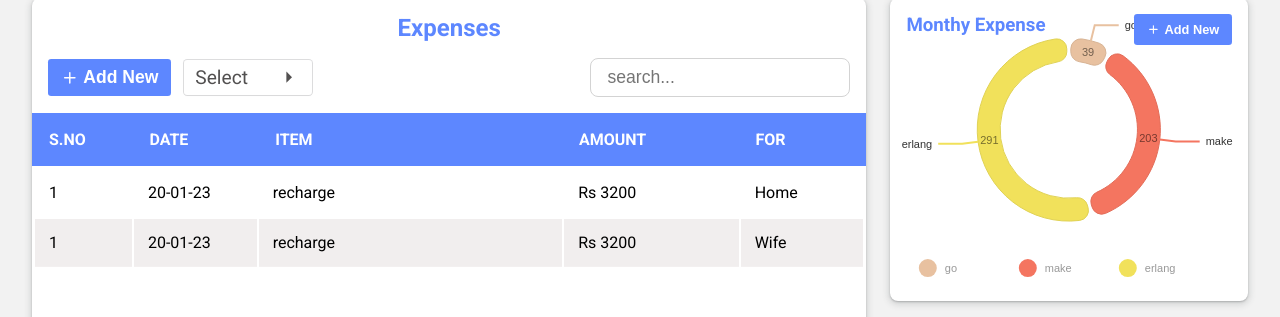
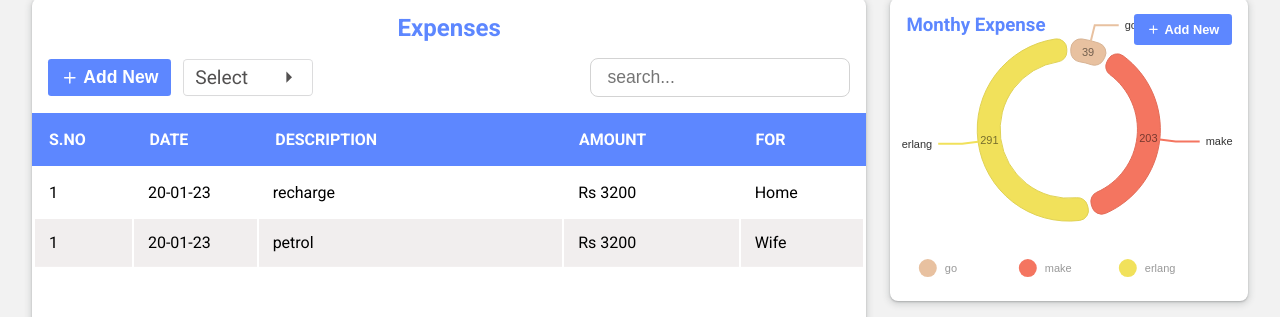
Before and after one commit to gamitej/Personal-Investment, a React (Vite) app in the folder client/: page /expenses in a window 1280 px wide. Shown: the part 130-447 px from the top of the page. Built offline with nearby package versions, Linux system fonts and the light colour scheme.

Commit message:
BUILD : expense modal for expense table

```diff
--- a/client/src/components/modal/Modal.scss
+++ b/client/src/components/modal/Modal.scss
@@ -19,6 +19,8 @@
     padding: 1rem;
 
     h3 {
+      text-transform: uppercase;
+      font-size: 1.3rem;
       text-align: center;
       color: #5d87ff;
       font-weight: 600;
--- a/client/src/components/modal/Modal.tsx
+++ b/client/src/components/modal/Modal.tsx
@@ -3,6 +3,7 @@ import "./Modal.scss";
 import { CgClose } from "react-icons/cg";
 
 interface ModalProps {
+  title: string;
   isOpen: boolean;
   onClose: () => void;
   modalWidth?: string;
@@ -14,6 +15,7 @@ const Modal = ({
   isOpen,
   onClose,
   children,
+  title = "TITLE",
   modalWidth = "20rem",
   modalHeight = "20rem",
 }: ModalProps) => {
@@ -35,7 +37,7 @@ const Modal = ({
     >
       <div className="modal" style={{ width: modalWidth, height: modalHeight }}>
         <div className="modal-head">
-          <h3>TITLE</h3>
+          <h3>{title}</h3>
           <div onClick={onClose} className="close">
             <CgClose />
           </div>
--- a/client/src/pages/Expenses/ExpenseTable.tsx
+++ b/client/src/pages/Expenses/ExpenseTable.tsx
@@ -7,7 +7,7 @@ import AddButton from "@/components/button/AddButton";
 const cols = [
   { label: "S.no", value: "no", width: "2rem" },
   { label: "Date", value: "date", width: "3rem" },
-  { label: "Item", value: "item", width: "10rem" },
+  { label: "Description", value: "desc", width: "10rem" },
   { label: "Amount", value: "amount", width: "5rem" },
   { label: "For", value: "for", width: "3rem" },
 ];
@@ -16,14 +16,14 @@ const rows = [
   {
     no: "1",
     date: "20-01-23",
-    item: "recharge",
+    desc: "recharge",
     amount: "Rs 3200",
     for: "Home",
   },
   {
     no: "1",
     date: "20-01-23",
-    item: "recharge",
+    desc: "petrol",
     amount: "Rs 3200",
     for: "Wife",
   },
--- /dev/null
+++ b/client/src/pages/Expenses/components/ExpenseModal.tsx
@@ -0,0 +1,27 @@
+import { FC } from "react";
+import "./ExpenseModal.scss";
+import Modal from "@/components/modal/Modal";
+
+interface ExpenseModalProps {
+  isOpen: boolean;
+  onClose: () => void;
+}
+
+const ExpenseModal: FC<ExpenseModalProps> = ({ isOpen, onClose }) => {
+  /**
+   * TSX
+   */
+  return (
+    <Modal title="Add Expense" isOpen={isOpen} onClose={onClose}>
+      <div>
+        <form onSubmit={() => {}}>
+          <input type="date" />
+          <input type="text" placeholder="expense desc..." />
+          <input type="" />
+        </form>
+      </div>
+    </Modal>
+  );
+};
+
+export default ExpenseModal;
--- a/client/src/pages/Expenses/index.tsx
+++ b/client/src/pages/Expenses/index.tsx
@@ -4,7 +4,7 @@ import { useState } from "react";
 import MajorExpense from "./MajorExpense";
 import ExpenseTable from "./ExpenseTable";
 import LastSixMonth from "./LastSixMonth";
-import Modal from "@/components/modal/Modal";
+import ExpenseModal from "./components/ExpenseModal";
 import AddButton from "@/components/button/AddButton";
 
 const Expenses = () => {
@@ -19,9 +19,10 @@ const Expenses = () => {
         {/* EXPENSE TABLE */}
         <div className="expense-table">
           <ExpenseTable handleClick={() => setIsModalOpen(true)} />
-          <Modal isOpen={isModalOpen} onClose={() => setIsModalOpen(false)}>
-            hi
-          </Modal>
+          <ExpenseModal
+            isOpen={isModalOpen}
+            onClose={() => setIsModalOpen(false)}
+          />
         </div>
         {/* MONTHLY EXPENSE */}
         <div className="right">
```
Also changed, not shown: client/src/pages/Expenses/components/ExpenseModal.scss (added).
